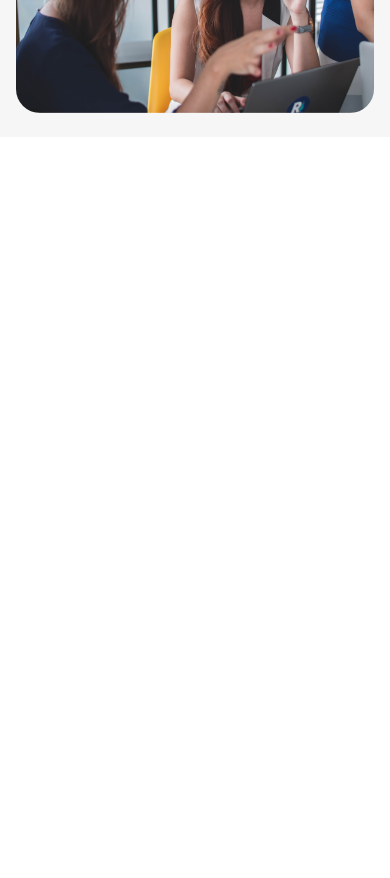
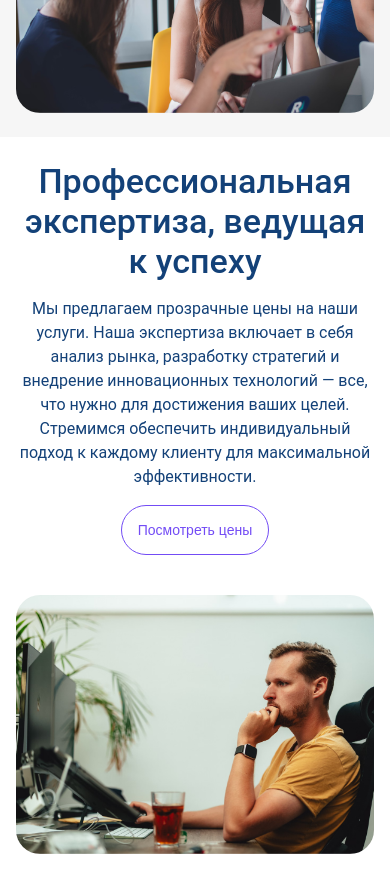
Before and after one commit to masha-masha/digital-design-company, a React (Vite) app: page / in a window 390 px wide. Shown: the part 3980-4858 px from the top of the page. Before the commit the page ends 4117 px from the top, so only its background shows below. Built offline with nearby package versions, Linux system fonts and the light colour scheme.

Commit message:
component Price has been created and styled for desktop and mobile devices

```diff
--- a/src/App.jsx
+++ b/src/App.jsx
@@ -3,6 +3,7 @@ import HeroSection from "./components/HeroSection/HeroSection";
 import Companies from "./components/Companies/Companies";
 import Services from "./components/Services/Services";
 import Survey from "./components/Survey/Survey";
+import Price from "./components/Price/Price";
 
 function App() {
 
@@ -15,6 +16,7 @@ function App() {
     <Companies/>
     <Services/>
     <Survey/>
+    <Price/>
     </main>
     </>
   )
--- /dev/null
+++ b/src/components/Price/Price.css
@@ -0,0 +1,62 @@
+.price {
+    padding: 100px var(--spacing-base);
+}
+
+.price-content {
+    display: flex;
+    justify-content: space-between;
+    gap: var(--spacing-2xl);
+}
+
+.price-title {
+    font-size: var(--text-3xl);
+    margin-bottom: var(--spacing-base);
+    line-height: 48px;
+    font-weight: var(--font-medium);
+}
+
+.price-description {
+    color: var(--spacing-base);
+    margin-bottom: var(--spacing-base);
+    flex-grow: 1;
+}
+
+.price-actions {
+    display: flex;
+    gap: var(--spacing-base);
+
+}
+
+
+.price-image {
+    max-width: 50%;
+    border-radius: 24px;
+    object-fit: cover;
+}
+
+@media (max-width: 890px) {
+    .price {
+        padding: var(--spacing-lg) var(--spacing-base);
+    }
+
+    .price-content {
+        flex-direction: column-reverse;
+    }
+
+    .price-title, .price-description {
+        text-align: center;
+    }
+
+    .price-title {
+        font-size: var(--text-2xl);
+        line-height: 40px;
+    }
+
+    .price-actions {
+        justify-content: center;
+    }
+
+    .price-image {
+        max-width: 100%;
+    }
+}
--- /dev/null
+++ b/src/components/Price/Price.jsx
@@ -0,0 +1,28 @@
+import "./Price.css";
+
+const Price = () => {
+ return (
+  <div className="price">
+   <div className="price-content container">
+    <img className="price-image" src="/images/price.png" alt="Цены" />
+    <div>
+     <h2 className="price-title">
+      Профессиональная экспертиза, ведущая к успеху
+     </h2>
+     <p className="price-description">
+      Мы предлагаем прозрачные цены на наши услуги. Наша экспертиза включает в
+      себя анализ рынка, разработку стратегий и внедрение инновационных
+      технологий — все, что нужно для достижения ваших целей. Стремимся
+      обеспечить индивидуальный подход к каждому клиенту для максимальной
+      эффективности.
+     </p>
+     <div className="price-actions">
+      <button className="button">Посмотреть цены</button>
+     </div>
+    </div>
+   </div>
+  </div>
+ );
+};
+
+export default Price;
```
Also changed, not shown: public/images/price.png (added).
